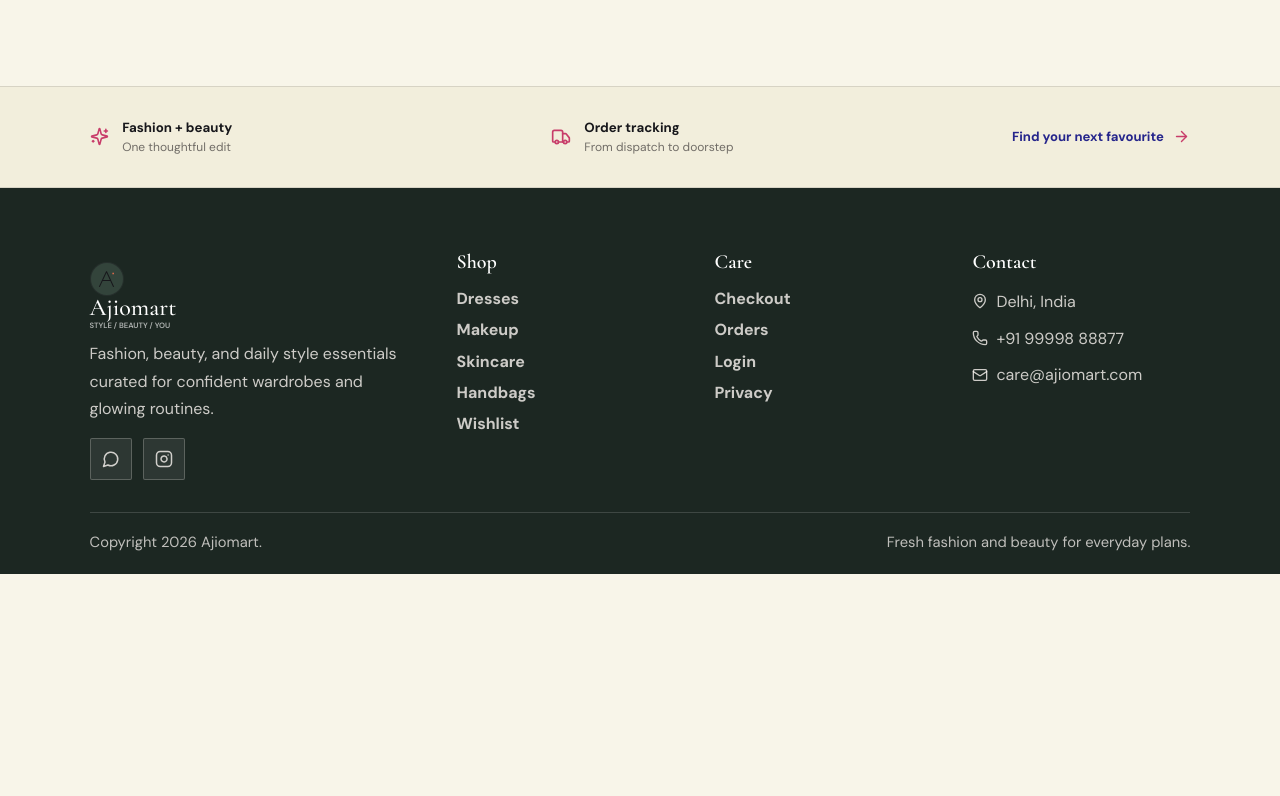
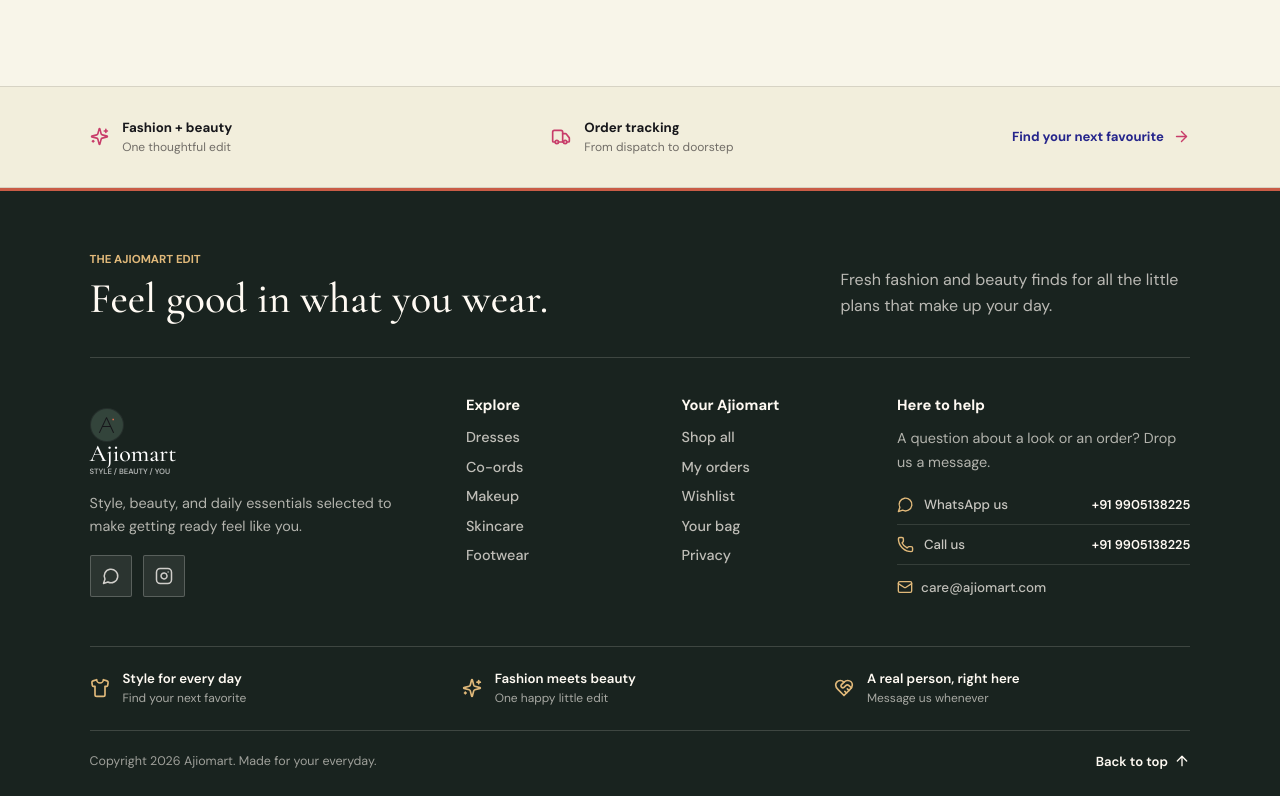
Before and after one commit to Roshansingh225/ajiomart, a React (Vite) app: page / in a window 1280 px wide. Shown: the part 3769-4565 px from the top of the page. Before the commit the page ends 4343 px from the top, so only its background shows below. Built offline with nearby package versions, Linux system fonts and the light colour scheme; no server answers; the database is empty.

Commit message:
feat: scroll pages to top and enrich footer

```diff
--- a/src/App.jsx
+++ b/src/App.jsx
@@ -1,3 +1,4 @@
+import { useLayoutEffect } from 'react';
 import { Navigate, Route, Routes, useLocation } from 'react-router-dom';
 import Footer from './components/Footer.jsx';
 import Navbar from './components/Navbar.jsx';
@@ -15,6 +16,15 @@ import Wishlist from './pages/Wishlist.jsx';
 
 export default function App() {
   const location = useLocation();
+
+  useLayoutEffect(() => {
+    if (location.hash) {
+      document.getElementById(location.hash.slice(1))?.scrollIntoView({ behavior: 'smooth', block: 'start' });
+      return;
+    }
+
+    window.scrollTo({ top: 0, left: 0, behavior: 'instant' });
+  }, [location.key, location.hash]);
 
   return (
     <div className="app-shell">
--- a/src/components/Footer.jsx
+++ b/src/components/Footer.jsx
@@ -1,17 +1,28 @@
-import { Instagram, Mail, MapPin, MessageCircle, Phone } from 'lucide-react';
+import { ArrowUp, HeartHandshake, Instagram, Mail, MessageCircle, Phone, Shirt, Sparkles } from 'lucide-react';
 import { Link } from 'react-router-dom';
-import { STORE_WHATSAPP_NUMBER } from '../lib/contact.js';
+import { STORE_PHONE, STORE_WHATSAPP_NUMBER } from '../lib/contact.js';
 import Brand from './Brand.jsx';
 
 export default function Footer() {
+  const whatsappUrl = `https://wa.me/${STORE_WHATSAPP_NUMBER}`;
+
   return (
     <footer className="site-footer">
+      <div className="footer-inner">
+        <div className="footer-intro">
+          <div>
+            <span className="footer-eyebrow">THE AJIOMART EDIT</span>
+            <h2>Feel good in what you wear.</h2>
+          </div>
+          <p>Fresh fashion and beauty finds for all the little plans that make up your day.</p>
+        </div>
+
         <div className="footer-main">
           <div className="footer-brand">
             <Brand />
-          <p>Fashion, beauty, and daily style essentials curated for confident wardrobes and glowing routines.</p>
+            <p>Style, beauty, and daily essentials selected to make getting ready feel like you.</p>
             <div className="footer-socials">
-            <a href={`https://wa.me/${STORE_WHATSAPP_NUMBER}`} target="_blank" rel="noreferrer" aria-label="Chat on WhatsApp">
+              <a href={whatsappUrl} target="_blank" rel="noreferrer" aria-label="Chat on WhatsApp">
                 <MessageCircle size={18} />
               </a>
               <a href="https://instagram.com" target="_blank" rel="noreferrer" aria-label="Visit Instagram">
@@ -20,40 +31,64 @@ export default function Footer() {
             </div>
           </div>
 
-        <div>
-          <h3>Shop</h3>
+          <nav className="footer-column" aria-label="Explore categories">
+            <h3>Explore</h3>
             <Link to="/shop?category=Dresses">Dresses</Link>
+            <Link to="/shop?category=Co-ords">Co-ords</Link>
             <Link to="/shop?category=Makeup">Makeup</Link>
             <Link to="/shop?category=Skincare">Skincare</Link>
-          <Link to="/shop?category=Handbags">Handbags</Link>
+            <Link to="/shop?category=Footwear">Footwear</Link>
+          </nav>
+
+          <nav className="footer-column" aria-label="Your Ajiomart">
+            <h3>Your Ajiomart</h3>
+            <Link to="/shop">Shop all</Link>
+            <Link to="/orders">My orders</Link>
             <Link to="/wishlist">Wishlist</Link>
+            <Link to="/cart">Your bag</Link>
+            <Link to="/privacy">Privacy</Link>
+          </nav>
+
+          <div className="footer-contact">
+            <h3>Here to help</h3>
+            <p className="footer-contact-note">A question about a look or an order? Drop us a message.</p>
+            <a className="footer-contact-link" href={whatsappUrl} target="_blank" rel="noreferrer">
+              <MessageCircle size={17} />
+              <span>WhatsApp us</span>
+              <strong>+91 {STORE_PHONE}</strong>
+            </a>
+            <a className="footer-contact-link" href={`tel:+91${STORE_PHONE}`}>
+              <Phone size={17} />
+              <span>Call us</span>
+              <strong>+91 {STORE_PHONE}</strong>
+            </a>
+            <a className="footer-email" href="mailto:care@ajiomart.com">
+              <Mail size={16} /> care@ajiomart.com
+            </a>
+          </div>
         </div>
 
+        <div className="footer-service-strip">
           <div>
-          <h3>Care</h3>
-          <Link to="/cart">Checkout</Link>
-          <Link to="/orders">Orders</Link>
-          <Link to="/auth">Login</Link>
-          <Link to="/privacy">Privacy</Link>
+            <Shirt size={20} />
+            <span><strong>Style for every day</strong><small>Find your next favorite</small></span>
           </div>
-
           <div>
-          <h3>Contact</h3>
-          <p>
-            <MapPin size={16} /> Delhi, India
-          </p>
-          <p>
-            <Phone size={16} /> +91 99998 88877
-          </p>
-          <p>
-            <Mail size={16} /> care@ajiomart.com
-          </p>
+            <Sparkles size={20} />
+            <span><strong>Fashion meets beauty</strong><small>One happy little edit</small></span>
+          </div>
+          <div>
+            <HeartHandshake size={20} />
+            <span><strong>A real person, right here</strong><small>Message us whenever</small></span>
           </div>
         </div>
 
         <div className="footer-bottom">
-        <span>Copyright {new Date().getFullYear()} Ajiomart.</span>
-        <span>Fresh fashion and beauty for everyday plans.</span>
+          <span>Copyright {new Date().getFullYear()} Ajiomart. Made for your everyday.</span>
+          <button type="button" onClick={() => window.scrollTo({ top: 0, behavior: 'smooth' })}>
+            Back to top <ArrowUp size={16} />
+          </button>
+        </div>
       </div>
     </footer>
   );
--- a/src/pages/CartCheckout.jsx
+++ b/src/pages/CartCheckout.jsx
@@ -135,7 +135,7 @@ export default function CartCheckout() {
           </label>
           <label>
             Phone
-            <input value={shipping.customerPhone} onChange={(event) => updateShipping('customerPhone', event.target.value)} placeholder="+91 98765 43210" />
+            <input value={shipping.customerPhone} onChange={(event) => updateShipping('customerPhone', event.target.value)} placeholder={`+91 ${STORE_PHONE}`} />
           </label>
           <label>
             Address line 1
--- a/src/styles/global.css
+++ b/src/styles/global.css
@@ -4349,3 +4349,255 @@ body {
     animation: none;
   }
 }
+
+.site-footer {
+  margin-top: 0;
+  padding: 3.5rem clamp(1rem, 7vw, 7rem) 1.25rem;
+  border-top: 3px solid #c95c46;
+  color: #fffaf3;
+  background: #19231f;
+}
+
+.footer-inner {
+  width: min(100%, 1440px);
+  margin: 0 auto;
+}
+
+.footer-intro {
+  display: flex;
+  justify-content: space-between;
+  align-items: end;
+  gap: 2rem;
+  padding-bottom: 2.25rem;
+  border-bottom: 1px solid rgba(255, 250, 243, 0.16);
+}
+
+.footer-eyebrow {
+  color: #e1b97a;
+  font-size: 0.72rem;
+  font-weight: 700;
+}
+
+.footer-intro h2 {
+  margin-top: 0.65rem;
+  color: #fffaf3;
+  font-family: "Cormorant Garamond", Georgia, serif;
+  font-size: 2.65rem;
+  font-weight: 500;
+  line-height: 1;
+}
+
+.site-footer .footer-intro p {
+  display: block;
+  max-width: 350px;
+  margin: 0 0 0.15rem;
+  color: rgba(255, 250, 243, 0.7);
+  line-height: 1.6;
+}
+
+.footer-main {
+  grid-template-columns: minmax(210px, 1.35fr) repeat(2, minmax(120px, 0.72fr)) minmax(230px, 1.15fr);
+  gap: 2rem;
+  padding: 2.5rem 0;
+  border-bottom: 1px solid rgba(255, 250, 243, 0.16);
+}
+
+.site-footer h3 {
+  margin-bottom: 1rem;
+  color: #fffaf3;
+  font-family: "DM Sans", sans-serif;
+  font-size: 0.92rem;
+  font-weight: 700;
+}
+
+.site-footer .footer-brand p,
+.site-footer .footer-contact-note {
+  display: block;
+  color: rgba(255, 250, 243, 0.67);
+  font-size: 0.9rem;
+  line-height: 1.65;
+}
+
+.site-footer .footer-brand p {
+  max-width: 310px;
+  margin: 1rem 0 0;
+}
+
+.site-footer .footer-column a {
+  display: block;
+  width: fit-content;
+  margin: 0.72rem 0;
+  color: rgba(255, 250, 243, 0.72);
+  font-size: 0.9rem;
+  font-weight: 500;
+}
+
+.site-footer .footer-column a:hover,
+.site-footer .footer-email:hover {
+  color: #e1b97a;
+}
+
+.site-footer .footer-contact-note {
+  margin: -0.1rem 0 0.7rem;
+}
+
+.site-footer .footer-contact-link {
+  display: grid;
+  grid-template-columns: 18px 1fr auto;
+  align-items: center;
+  gap: 0.55rem;
+  margin: 0;
+  padding: 0.68rem 0;
+  border-bottom: 1px solid rgba(255, 250, 243, 0.12);
+  color: rgba(255, 250, 243, 0.76);
+  font-size: 0.83rem;
+  font-weight: 500;
+}
+
+.site-footer .footer-contact-link svg,
+.site-footer .footer-email svg {
+  color: #e1b97a;
+}
+
+.site-footer .footer-contact-link strong {
+  color: #fffaf3;
+  font-size: 0.8rem;
+  font-weight: 600;
+  white-space: nowrap;
+}
+
+.site-footer .footer-email {
+  display: inline-flex;
+  align-items: center;
+  gap: 0.5rem;
+  margin-top: 0.85rem;
+  color: rgba(255, 250, 243, 0.72);
+  font-size: 0.84rem;
+  font-weight: 500;
+}
+
+.footer-service-strip {
+  display: grid;
+  grid-template-columns: repeat(3, minmax(0, 1fr));
+  gap: 1rem;
+  padding: 1.45rem 0;
+  border-bottom: 1px solid rgba(255, 250, 243, 0.16);
+}
+
+.footer-service-strip > div {
+  display: flex;
+  align-items: center;
+  gap: 0.8rem;
+  min-width: 0;
+}
+
+.footer-service-strip > div > svg {
+  flex: 0 0 auto;
+  color: #e1b97a;
+}
+
+.footer-service-strip span {
+  display: grid;
+  gap: 0.2rem;
+}
+
+.footer-service-strip strong {
+  color: #fffaf3;
+  font-size: 0.83rem;
+  font-weight: 600;
+}
+
+.footer-service-strip small {
+  color: rgba(255, 250, 243, 0.62);
+  font-size: 0.75rem;
+}
+
+.footer-bottom {
+  align-items: center;
+  padding-top: 1rem;
+  color: rgba(255, 250, 243, 0.58);
+  font-size: 0.78rem;
+}
+
+.footer-bottom button {
+  display: inline-flex;
+  align-items: center;
+  gap: 0.4rem;
+  padding: 0.4rem 0;
+  border: 0;
+  color: #fffaf3;
+  background: transparent;
+  font-size: 0.82rem;
+  font-weight: 600;
+}
+
+.footer-bottom button:hover {
+  color: #e1b97a;
+}
+
+@media (max-width: 900px) {
+  .footer-intro h2 {
+    font-size: 2.25rem;
+  }
+
+  .footer-main {
+    grid-template-columns: repeat(2, minmax(0, 1fr));
+    gap: 2rem 1.5rem;
+  }
+
+  .footer-service-strip {
+    gap: 0.8rem;
+  }
+}
+
+@media (max-width: 560px) {
+  .site-footer {
+    padding: 2.75rem 1rem 1rem;
+  }
+
+  .footer-intro {
+    display: grid;
+    gap: 0.9rem;
+    padding-bottom: 1.5rem;
+  }
+
+  .footer-intro h2 {
+    font-size: 2rem;
+  }
+
+  .site-footer .footer-intro p {
+    max-width: 32rem;
+  }
+
+  .footer-main {
+    grid-template-columns: repeat(2, minmax(0, 1fr));
+    gap: 1.8rem 1rem;
+    padding: 1.8rem 0;
+  }
+
+  .footer-brand,
+  .footer-contact {
+    grid-column: 1 / -1;
+  }
+
+  .footer-service-strip {
+    grid-template-columns: 1fr;
+    gap: 0;
+    padding: 0.6rem 0;
+  }
+
+  .footer-service-strip > div {
+    padding: 0.85rem 0;
+  }
+
+  .footer-service-strip > div + div {
+    border-top: 1px solid rgba(255, 250, 243, 0.12);
+  }
+
+  .footer-bottom {
+    display: flex;
+    align-items: flex-start;
+    flex-direction: column;
+    gap: 0.6rem;
+  }
+}
```
Lines whose indentation alone changed are shown as unchanged.
